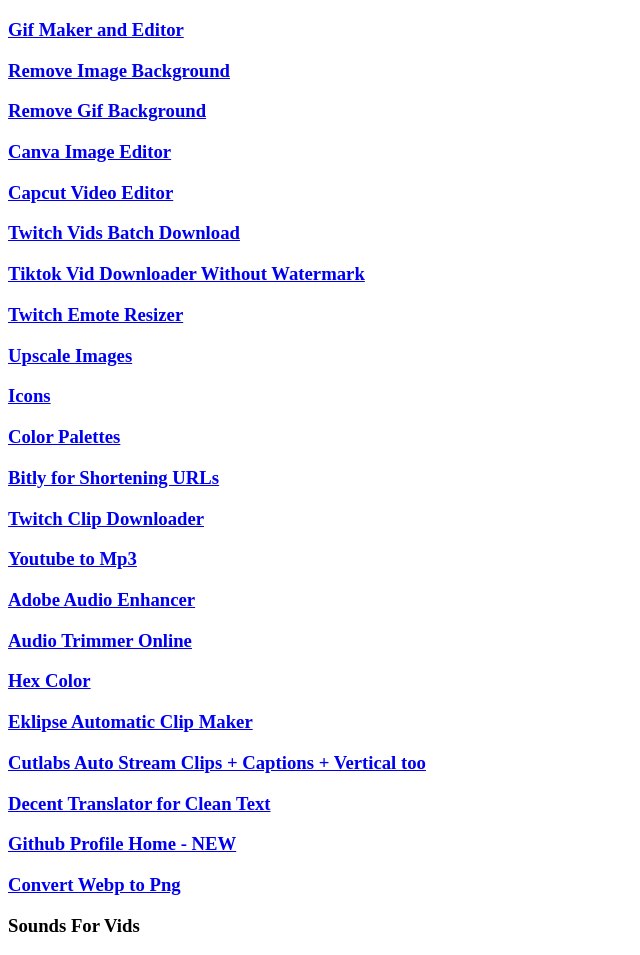
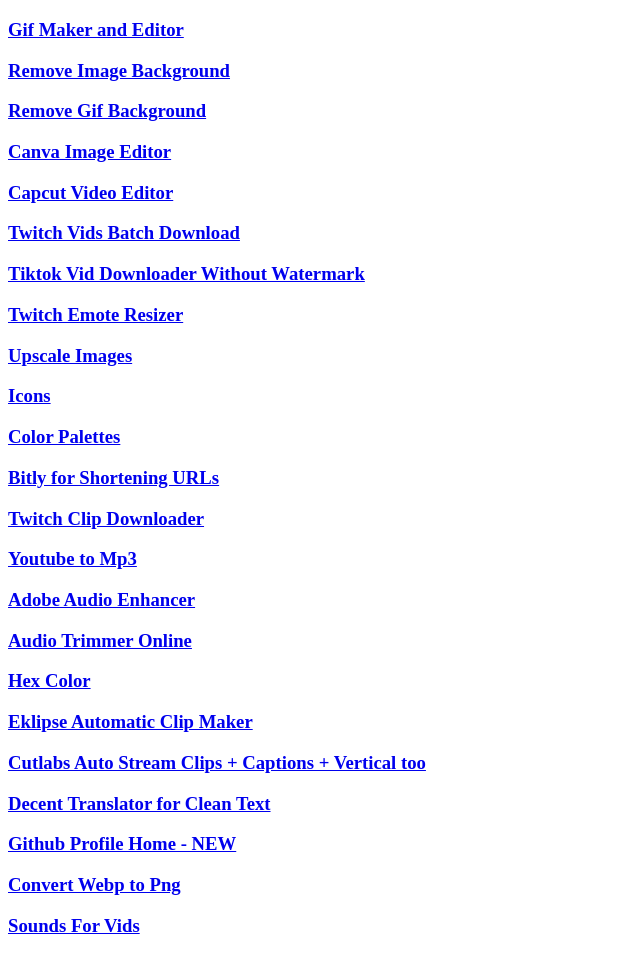
Before and after one commit to gerryjekova/NerdWiki, a plain HTML site: page index.html in a window 1280 px wide. Shown: the part 61-1016 px from the top of the page, without its empty margins (0-640 px from the left). Drawn offline with Linux system fonts and the light colour scheme.

Commit message:
Update index.html

```diff
--- a/index.html
+++ b/index.html
@@ -24,6 +24,6 @@
     <h3><a href="https://www.deepl.com/" target="_blank">Decent Translator for Clean Text</a></h3>
     <h3><a href="https://github.com/NqmaNazad" target="_blank">Github Profile Home - NEW</a></h3>
     <h3><a href="https://cloudconvert.com/webp-to-png" target="_blank">Convert Webp to Png</a></h3>
-    <h3><a href"https://www.myinstants.com/en/search/?name=download" target ="_blank">Sounds For Vids</a></h3>
+    <h3><a href="https://www.myinstants.com/en/search/?name=download" target ="_blank">Sounds For Vids</a></h3>
   </body>
 </html>
```
